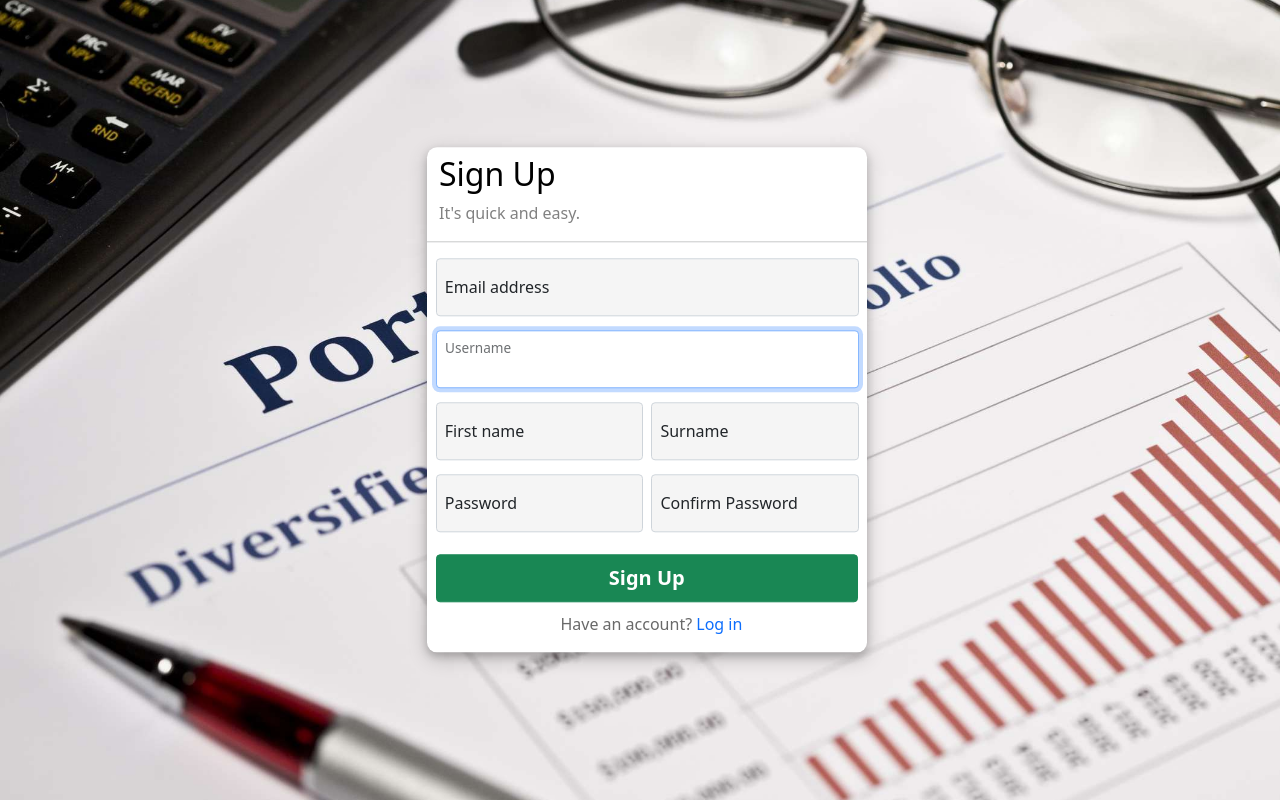
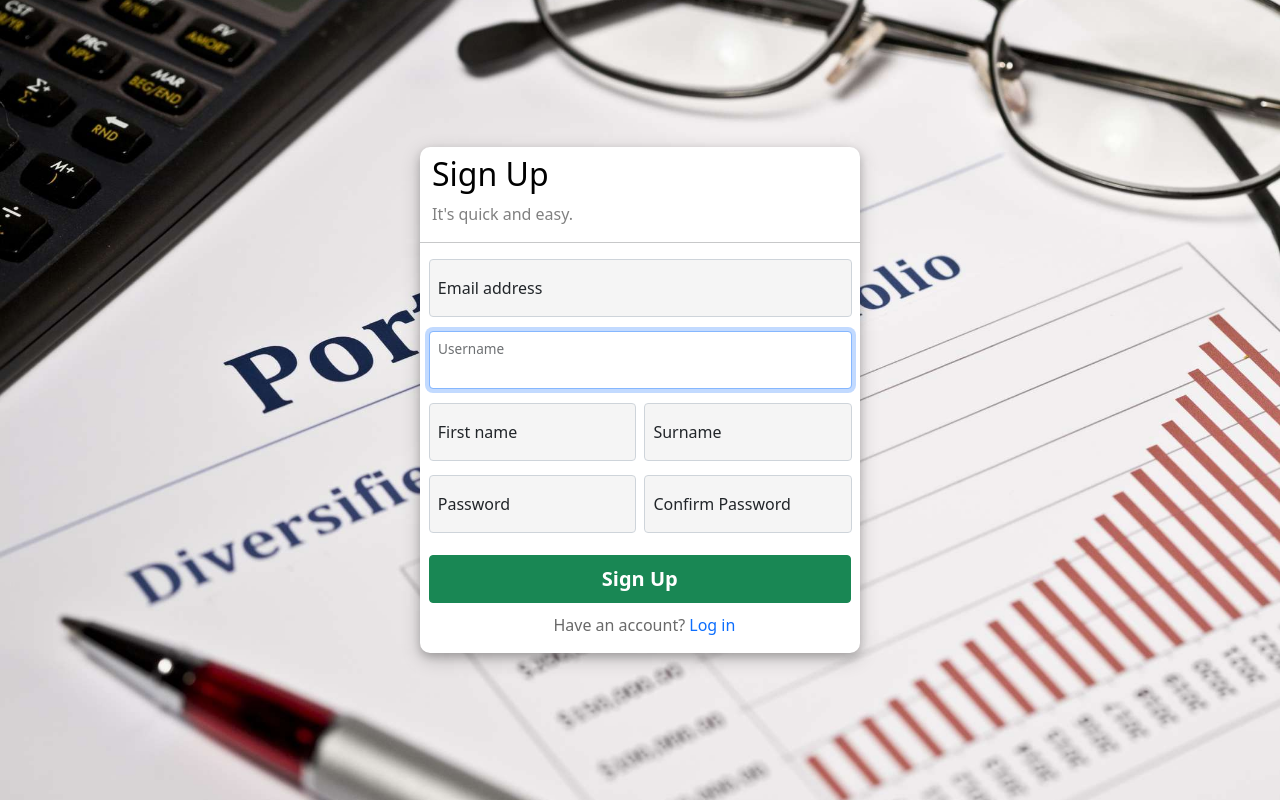
Before and after one commit to nicholas5538/StockPortfolio-repo, a Django app: page /user/register/ in a window 1280 px wide. Run offline with Django 4.2, Linux system fonts and the light colour scheme.

Commit message:
Update CSS templates
New method to center a div and test website

```diff
--- a/mainpage/API/randomKey.py
+++ b/mainpage/API/randomKey.py
@@ -1,3 +1,3 @@
-iex_token = 'Enter IEX public API token here'
-iex_sandbox_token = 'Enter IEX sandbox API token here'
-marketstack_token = 'Enter marketstack API token here'
+iex_token = 'pk_f59e0c0ff4e34b9fa316ee1eeee11462'
+iex_sandbox_token = 'Tpk_335f616b3515426388579d7bc9ede363'
+marketstack_token = '6f0a6ec2e07afe990d5675957ee51947'
--- a/users/static/users/base_users.css
+++ b/users/static/users/base_users.css
@@ -22,17 +22,18 @@ img {
     object-fit: cover;
 }
 
+.container {
+    width: 450px;
+    display: grid;
+    place-items: center;
+    align-items: center;
+    min-height: 100vh;
+}
+
 .content {
-    margin: 0 auto;
-    position: absolute;
-    top: 50%;
     width: 440px;
-    -ms-transform: translateY(-50%);
-    transform: translateY(-50%);
     background-color: var(--color1);
-    z-index: 0;
     border-radius: 10px;
-    padding: 0;
     box-shadow: 0 4px 8px 0 rgba(0, 0, 0, 0.2), 0 6px 20px 0 rgba(0, 0, 0, 0.19);
 }
 
--- a/users/static/users/password_reset_complete.css
+++ b/users/static/users/password_reset_complete.css
@@ -1,7 +1,3 @@
-.container {
-    width: 450px;
-}
-
 .resetComplete {
     text-align: left;
     margin-left: 12px;
--- a/users/static/users/password_reset_form.css
+++ b/users/static/users/password_reset_form.css
@@ -1,7 +1,3 @@
-.container {
-    width: 450px;
-}
-
 .resetConfirm {
     text-align: left;
     margin-left: 12px;
--- a/users/static/users/reset_password.css
+++ b/users/static/users/reset_password.css
@@ -1,7 +1,3 @@
-.container {
-    width: 450px;
-}
-
 .resetText {
     text-align: left;
     margin-left: 12px;
--- a/users/static/users/reset_password_sent.css
+++ b/users/static/users/reset_password_sent.css
@@ -1,7 +1,3 @@
-.container {
-    width: 450px;
-}
-
 .resetText {
     text-align: left;
     margin-left: 12px;
--- a/users/static/users/style.css
+++ b/users/static/users/style.css
@@ -1,7 +1,3 @@
-.container {
-    width: 450px;
-}
-
 .content hr {
     margin-bottom: 16px;
 }
```
Also changed, not shown: stockstracker/settings.py (+7 -7 lines).
